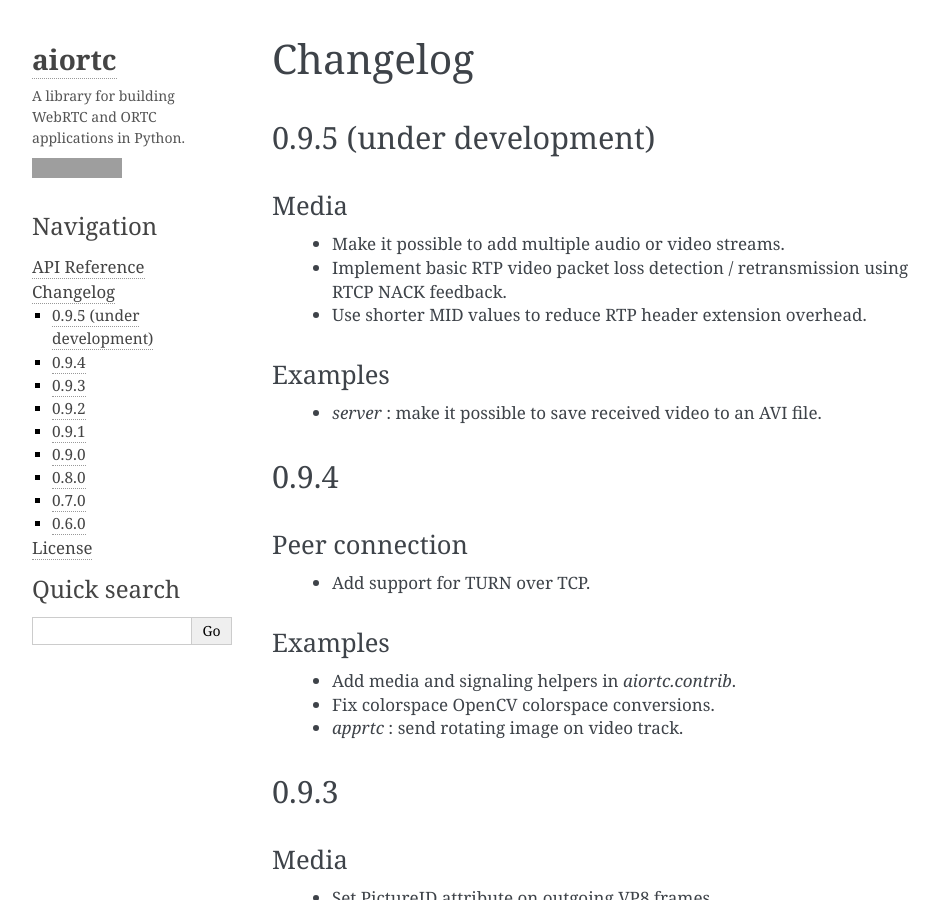
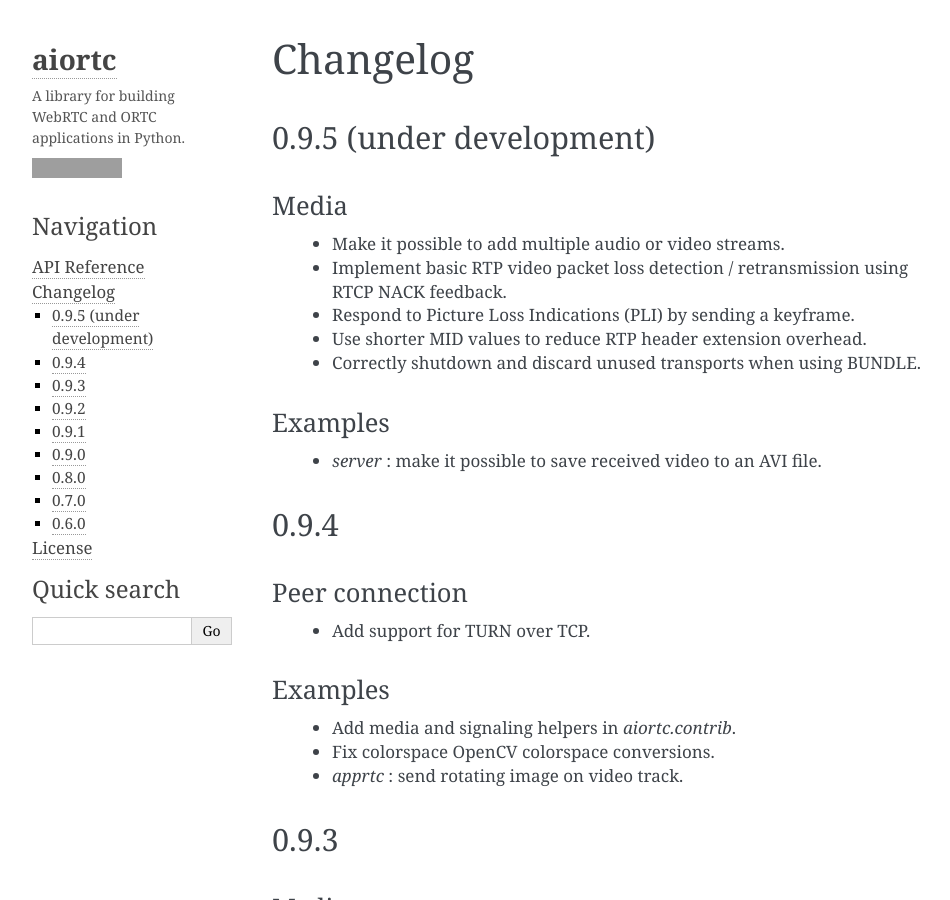
Before and after one commit to mametaro99/image-recognition, a Sphinx documentation site: the page built from docs/changelog.rst, in a window 1280 px wide and 900 px high, cut to the strip 0-900 px from the top of the window. Shown: the whole strip, without its empty margins (148-1098 px from the left). Built offline with Sphinx 7.4.7, drawn with Linux system fonts in a browser that asks for light colours; grey boxes are pictures that could not be loaded.

Commit message:
[docs] feed changelog

```diff
--- a/docs/changelog.rst
+++ b/docs/changelog.rst
@@ -11,7 +11,11 @@
 
   * Implement basic RTP video packet loss detection / retransmission using RTCP NACK feedback.
 
+  * Respond to Picture Loss Indications (PLI) by sending a keyframe.
+
   * Use shorter MID values to reduce RTP header extension overhead.
+
+  * Correctly shutdown and discard unused transports when using BUNDLE.
 
 Examples
 ........
```
